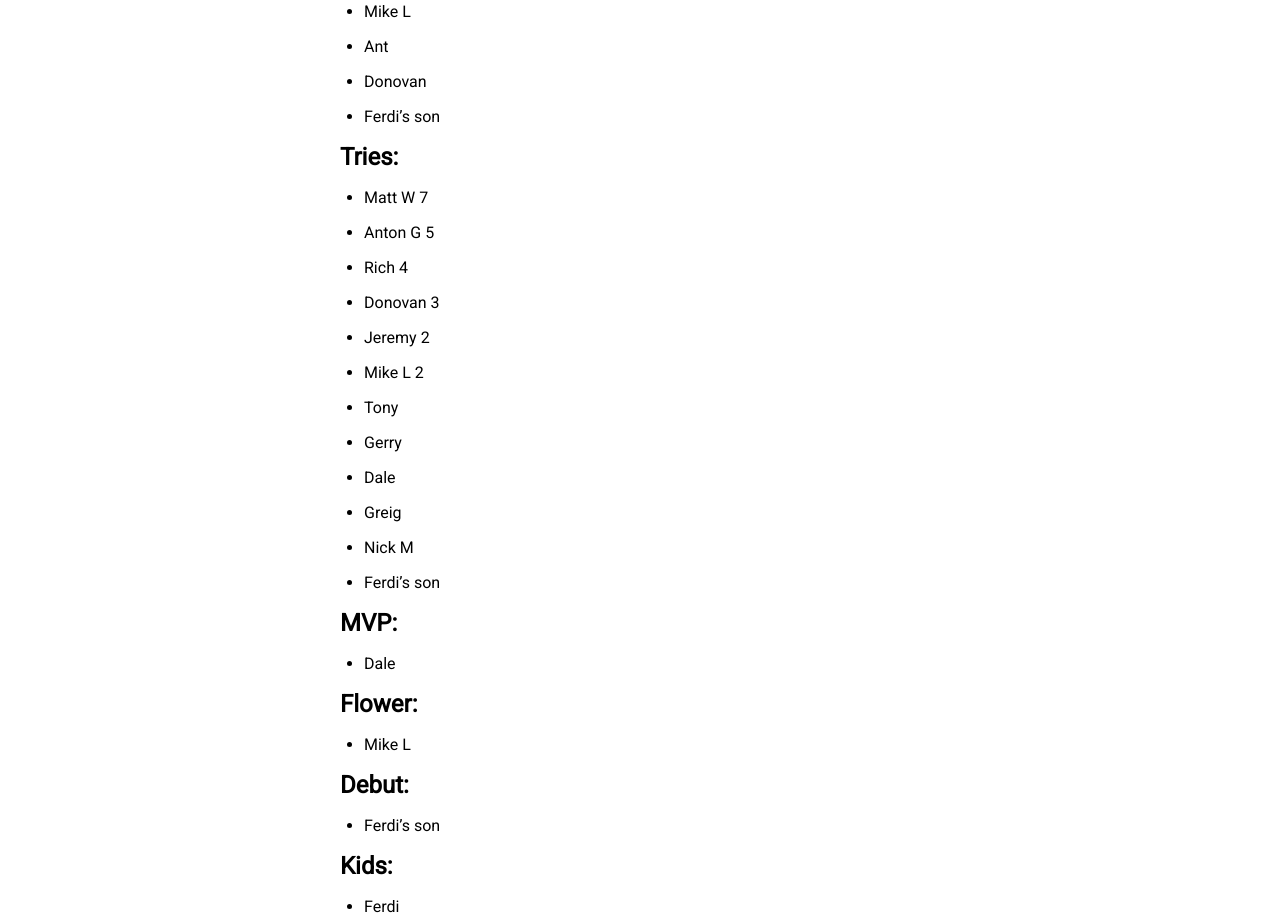
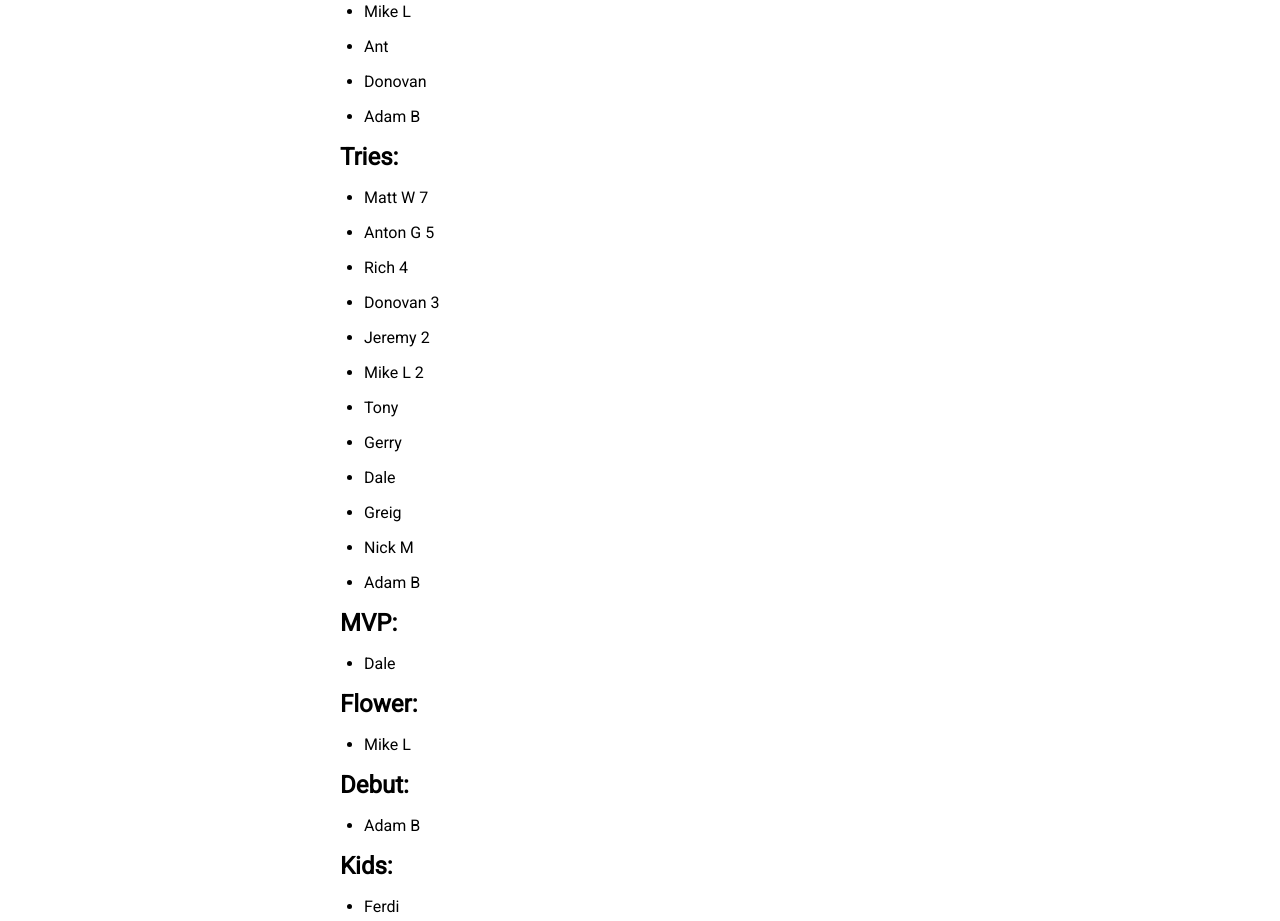
Before and after one commit to sundayrugby/sundayrugby.github.io, a Jekyll site: the page built from _posts/2023-03-26-AM.md, in a window 1280 px wide and 1400 px high, scrolled down 1010 px. Shown: the part 153-1074 px from the top of the window. Built offline with Jekyll 4.4.1, drawn with Linux system fonts in a browser that asks for light colours; nearby versions of some CDN libraries.

Commit message:
Update 2023-03-26-AM.md

```diff
--- a/_posts/2023-03-26-AM.md
+++ b/_posts/2023-03-26-AM.md
@@ -29,7 +29,7 @@ image: 2023_03_26.jpg
 * Mike L
 * Ant
 * Donovan
-* Ferdi's son
+* Adam B
 
 
 ## Tries:
@@ -45,7 +45,7 @@ image: 2023_03_26.jpg
 * Dale
 * Greig
 * Nick M
-* Ferdi's son
+* Adam B
 
 
 ## MVP:
@@ -60,7 +60,7 @@ image: 2023_03_26.jpg
 
 ## Debut:
 
-* Ferdi's son
+* Adam B
 
 
 ## Kids:
```
